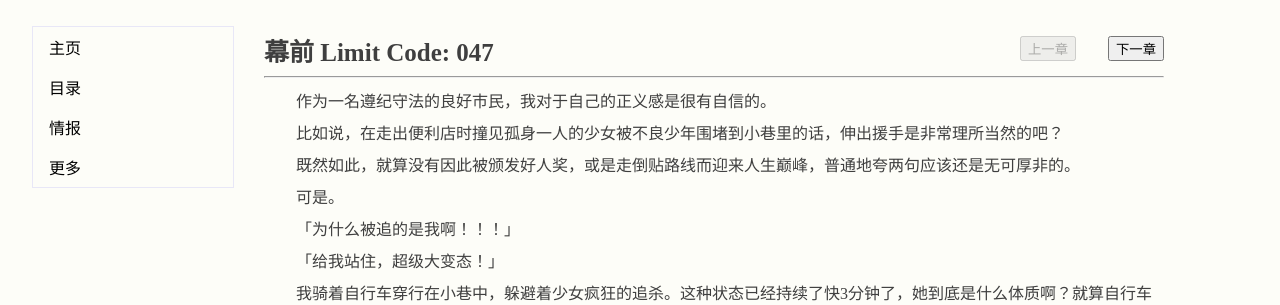
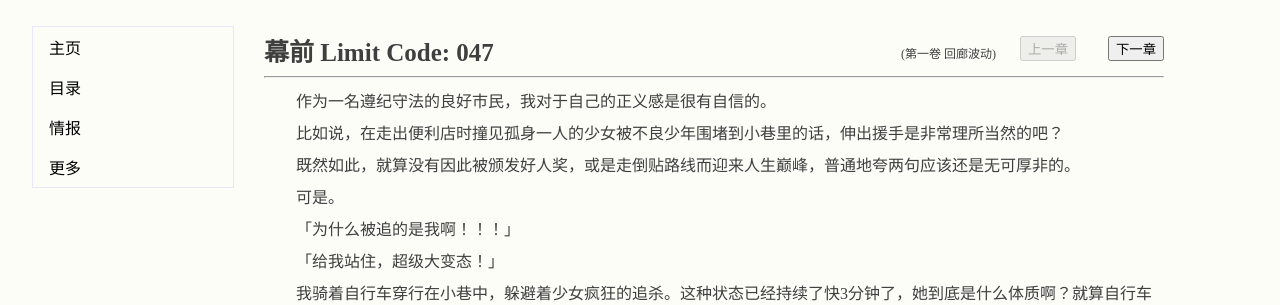
Before and after one commit to Lycoiref/BikariArchive, a PHP site: page /text/Volume.1/novel_100.html in a window 1280 px wide. Shown: the part 64-369 px from the top of the page. Run offline with PHP 8.4, Linux system fonts and the light colour scheme.

Commit message:
添加所属卷

```diff
--- a/css/MBStyle.css
+++ b/css/MBStyle.css
@@ -115,6 +115,10 @@ div.MainContent p {
     line-height: 32px;
 }
 
+h1#Title {
+    float: left;
+}
+
 /* ---------------------------------------------------------------- */
 
 /* 个人简介 */
--- a/js/Chapter.js
+++ b/js/Chapter.js
@@ -17,8 +17,16 @@ Volume = [
     "300", "301", "302", "303"
 ];
 
+var VolumeName = new Array();
+VolumeName = [
+    "第一卷 回廊波动",
+    "第二卷 复数现实",
+    "第三卷 浮海之恋"
+];
+
 //章节序号
 var index = 0;
+var vol = 0;
 
 function ChapterWrap(type) {
     var gekka = index + (type == 0 ? -1 : 1);
@@ -32,6 +40,10 @@ $(document).ready(function() {
     let reg = page.match("novel_(.*).html");
     index = Volume.indexOf(reg[1]);
 
+    vol = Volume[index];
+    while (vol >= 10) vol = Math.trunc(vol / 10);
+    ;
+
     //引入页眉、侧边栏
     $("#Header").load("../../template/Header.html");
     //引入正文
--- a/template/Chapter.html
+++ b/template/Chapter.html
@@ -1,14 +1,19 @@
-<div class="ChapterWrapTable">
-    <button type="button" id="NextChapter" onclick="ChapterWrap(1)">下一章</button>
-    <button type="button" id="LastChapter" onclick="ChapterWrap(0)">上一章</button>
+<div style="width:100%; height:auto; overflow:auto; zoom:1; margin-bottom:-8px;">
+    <h1 id="Title" style="float: left;"></h1>
+    <div class="ChapterWrapTable">
+        <button type="button" id="NextChapter" onclick="ChapterWrap(1)">下一章</button>
+        <button type="button" id="LastChapter" onclick="ChapterWrap(0)">上一章</button>
+    </div>
+    <span id="Volume" style="position:relative; top:20px; right:24px; float:right; font-size:12px;"></span>
 </div>
-<h1 id="Title"></h1>
 <hr />
 <div id="NovelText"></div>
 
 <script>
     //标题
     document.getElementById("Title").innerHTML = document.title;
+    //所属卷
+    document.getElementById("Volume").innerHTML = "(" + VolumeName[vol - 1] + ")";
     //引入正文
     $("#NovelText").load(Volume[index] + ".txt");
 
```
